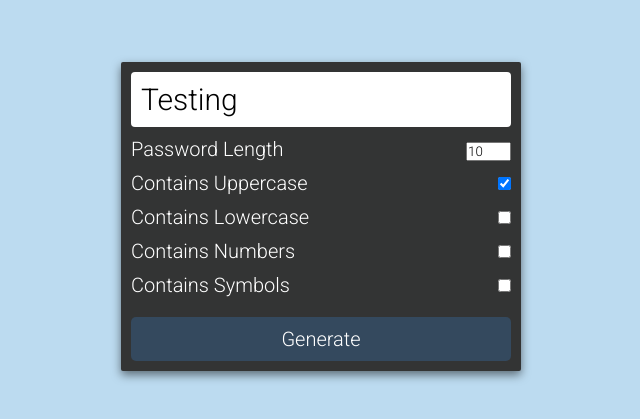
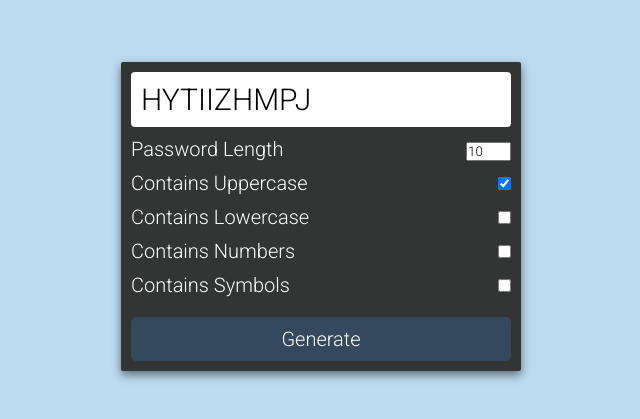
Before and after one commit to sanahm23/password-generator, a plain HTML site: page index.html in a window 1280 px wide. Shown: the part 189-608 px from the top of the page, without its empty margins (319-959 px from the left). Drawn offline with Linux system fonts and the light colour scheme.

Commit message:
1. 16-07-23

```diff
--- a/app.js
+++ b/app.js
@@ -0,0 +1,59 @@
+const upperSet = "ABCDEFGHIJKLMNOPQRSTUVWXYZ"
+const lowerSet = "abcdefghijklmnopqrstuvwxyz"
+const numberSet = "1234567890"
+const symbolSet = "~!@#$%^&*()_+/"
+
+// selectors
+const passBox = document.getElementById("pass-box")
+const totalChar = document.getElementById("total-char")
+const upperInput = document.getElementById("upper-case")
+const lowerInput = document.getElementById("lower-case")
+const numberInput = document.getElementById("numbers")
+const symbolInput = document.getElementById("symbols")
+
+
+
+const getRandomData = (dataSet) => {
+    return dataSet[Math.floor(Math.random() * dataSet.length)]
+}
+
+const generatePassword = (password = "") => {
+    if (upperInput.checked) {
+        password += getRandomData(upperSet)
+    }
+    if (lowerInput.checked) {
+        password += getRandomData(lowerSet)
+    }
+    if (numberInput.checked) {
+        password += getRandomData(numberSet)
+    }
+    if (symbolInput.checked) {
+        password += getRandomData(symbolSet)
+    }
+    if (password.length < totalChar.value) {
+        return generatePassword(password)
+    }
+
+    passBox.innerText = truncateString(password, totalChar.value);
+}
+
+
+generatePassword();
+
+document.getElementById("btn").addEventListener(
+    "click",
+    function() {
+        generatePassword();
+    }
+
+)
+
+
+function truncateString(str, num) {
+    if (str.length > num) {
+        let subStr = str.substring(0, num);
+        return subStr;
+    } else {
+        return str;
+    }
+}
--- a/style.css
+++ b/style.css
@@ -1,4 +1,4 @@
-@import url('https://fonts.googleapis.com/css2?family=Roboto:wght@300&display=swap');
+ @import url('https://fonts.googleapis.com/css2?family=Roboto:wght@300&display=swap');
 * {
     padding: 0;
     margin: 0;
@@ -22,7 +22,7 @@ input:focus-visible {
     min-width: 400px;
     padding: 10px;
     box-shadow: 0 4px 10px rgb(0 0 0 / 50%);
-    /* box-shadow: 5px 10px #8c8c8c; */
+
     background: #333434;
     border-radius: 2px;
     margin-top: 10px;
```
Also changed, not shown: index.html (+1 -0 lines), model.js (added, +18 -0 lines).
